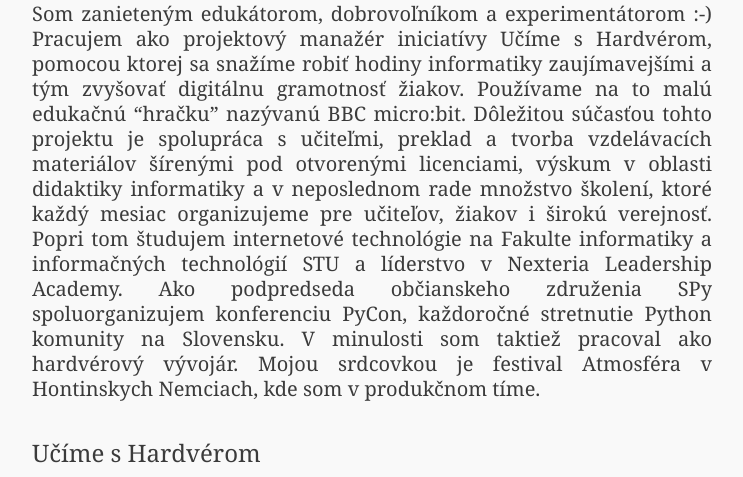
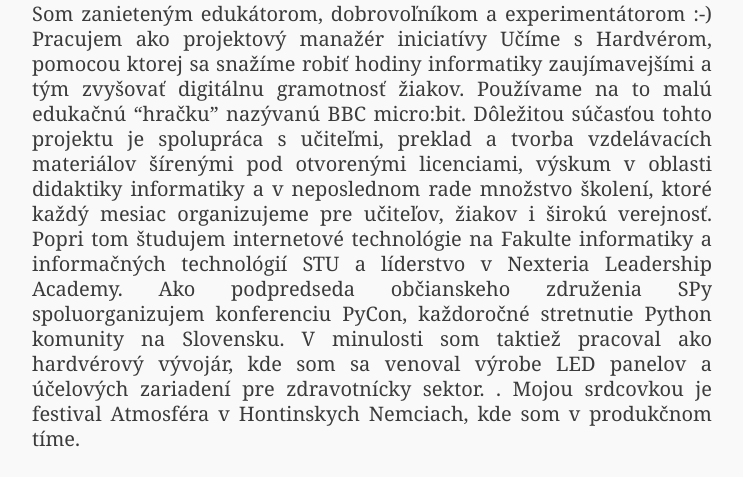
Before and after one commit to marekmansell/marekmansell.com, a Jekyll site: the page built from sk/index.md, in a window 1280 px wide and 900 px high, scrolled down 582 px, cut to the strip 260-737 px from the top of the window. Shown: the whole strip, without its empty margins (268-1011 px from the left). Built offline with Jekyll 4.4.1, drawn with Linux system fonts in a browser that asks for light colours.

```diff
--- a/sk/index.md
+++ b/sk/index.md
@@ -16,8 +16,9 @@
 množstvo školení, ktoré každý mesiac organizujeme pre učiteľov, žiakov i širokú verejnosť.
 Popri tom študujem internetové technológie na Fakulte informatiky a informačných technológií STU a líderstvo v Nexteria
 Leadership Academy. Ako podpredseda občianskeho združenia SPy spoluorganizujem konferenciu PyCon, každoročné stretnutie
-Python komunity na Slovensku. V minulosti som taktiež pracoval ako hardvérový vývojár. Mojou srdcovkou je festival
-Atmosféra v Hontinskych Nemciach, kde som v produkčnom tíme.
+Python komunity na Slovensku. V minulosti som taktiež pracoval ako hardvérový vývojár, kde som sa venoval výrobe LED
+panelov a účelových zariadení pre zdravotnícky sektor.
+. Mojou srdcovkou je festival Atmosféra v Hontinskych Nemciach, kde som v produkčnom tíme.
 
 #### Učíme s Hardvérom
 
```
